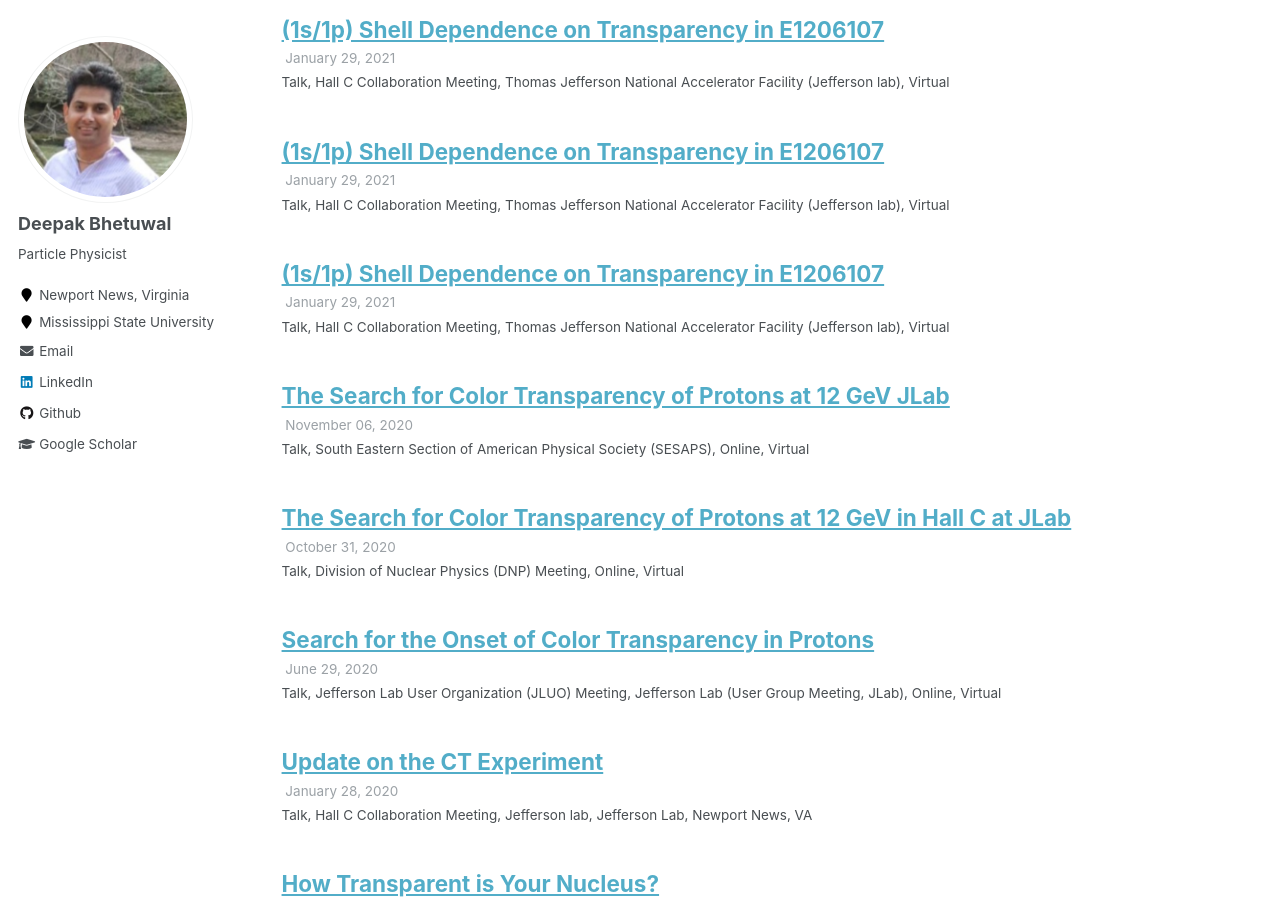
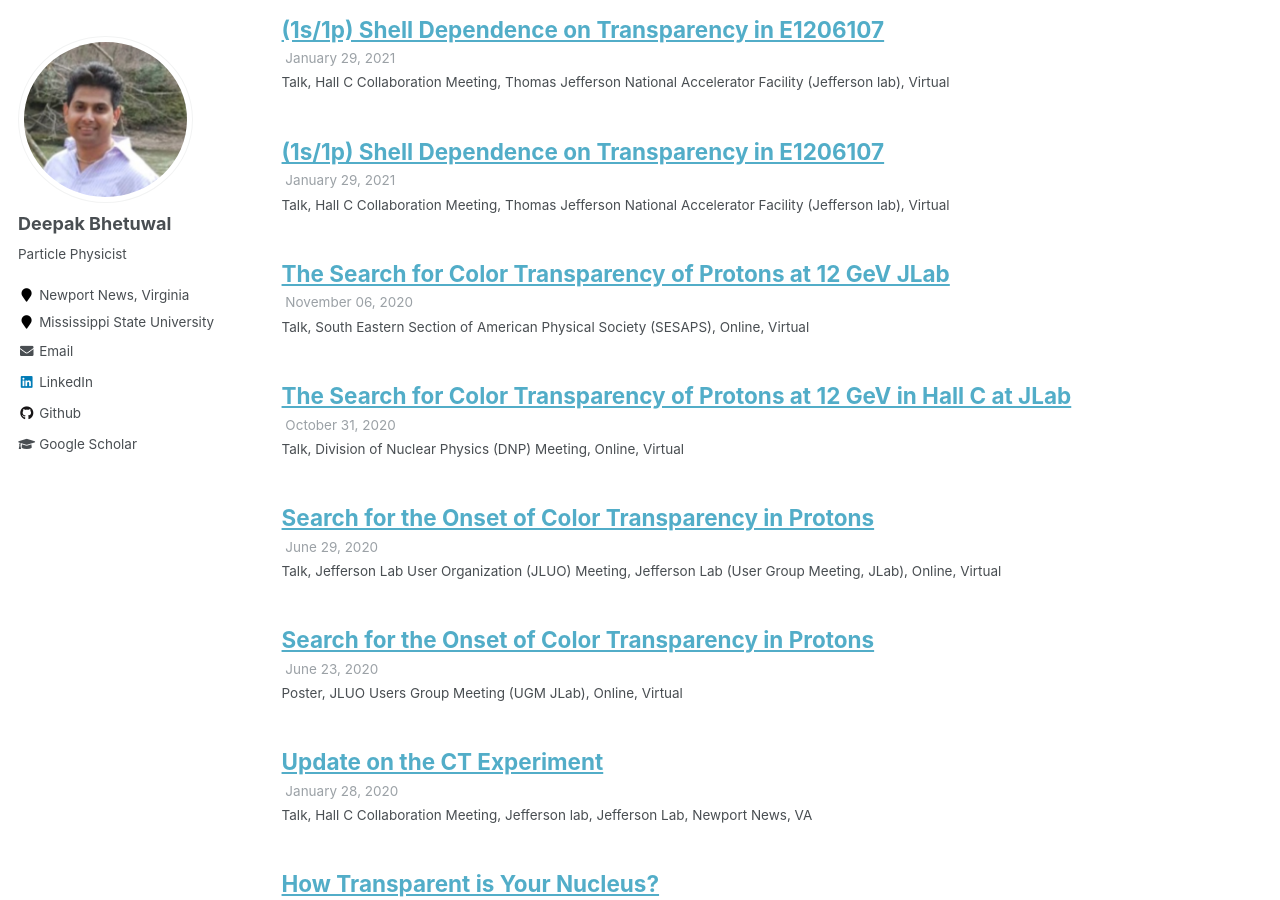
Before and after one commit to dkb208/dkb208.github.io, a Jekyll site: the page built from _pages/talks.html, in a window 1280 px wide and 900 px high, scrolled down 542 px. Built offline with Jekyll 4.4.1, drawn with Linux system fonts in a browser that asks for light colours.

Commit message:
Update 2021-01-14.md

```diff
--- a/_talks/2021-01-14.md
+++ b/_talks/2021-01-14.md
@@ -1,9 +1,9 @@
 ---
-title: "(1s/1p) Shell Dependence on Transparency in E1206107"
+title: "Search for the Onset of Color Transparency in Protons"
 collection: talks
-type: "Talk, Hall C Collaboration Meeting"
-permalink: /talks/2014-03-01-talk-3
-venue: "Thomas Jefferson National Accelerator Facility (Jefferson lab)"
-date: 2021-01-29
+type: "Poster, JLUO Users Group Meeting (UGM JLab)"
+permalink: /talks/2021-01-14
+venue: "Online"
+date: 2020-06-23
 location: "Virtual"
 ---
```
